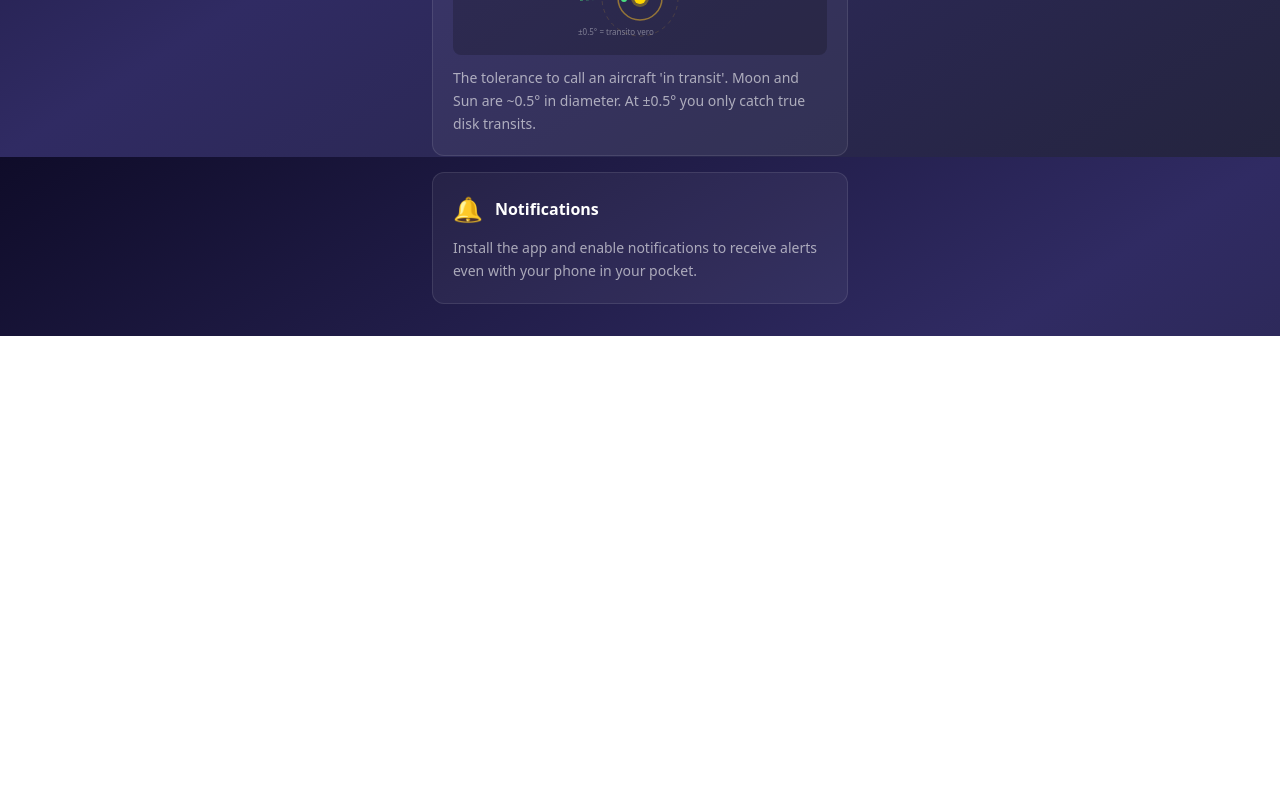
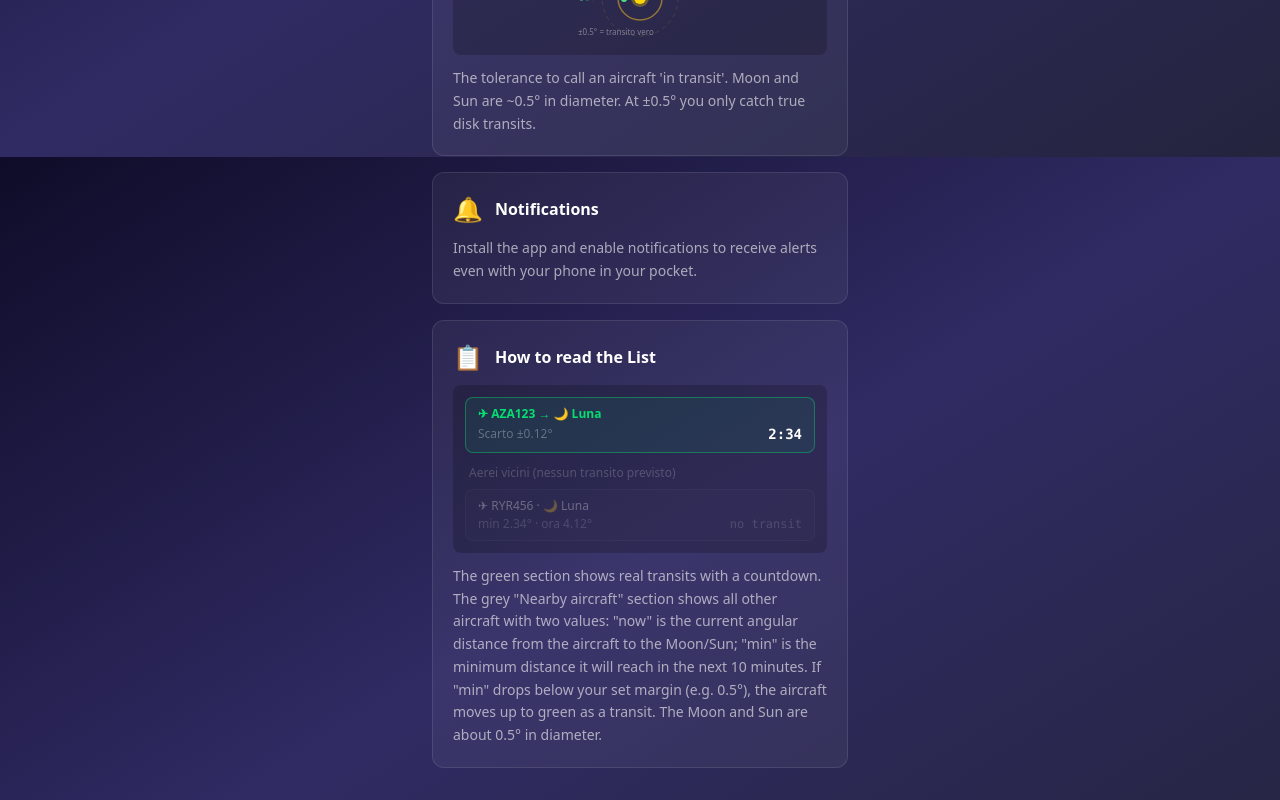
Before and after one commit to CristianoSticca/SolarMoon-PlaneTransitTracking, a Next.js app: page /en/guide in a window 1280 px wide. Shown: the part 643-1443 px from the top of the page. Before the commit the page ends 979 px from the top, so only its background shows below. Built offline with nearby package versions, Linux system fonts and the light colour scheme.

Commit message:
feat: add list reading guide section with visual example

```diff
--- a/components/guide/GuideContent.tsx
+++ b/components/guide/GuideContent.tsx
@@ -67,6 +67,31 @@ function MarginDiagram() {
   )
 }
 
+function ListExampleDiagram() {
+  return (
+    <div className="w-full space-y-2 text-left">
+      {/* Transit row */}
+      <div className="rounded-lg px-3 py-2 border border-green-400/40 bg-green-400/8">
+        <div className="text-xs font-semibold text-green-400">✈ AZA123 → 🌙 Luna</div>
+        <div className="flex justify-between items-center mt-0.5">
+          <span className="text-white/30 text-xs">Scarto ±0.12°</span>
+          <span className="text-white font-mono text-sm font-bold">2:34</span>
+        </div>
+      </div>
+      {/* Nearby separator */}
+      <div className="text-white/20 text-xs px-1 pt-1">Aerei vicini (nessun transito previsto)</div>
+      {/* Nearby row */}
+      <div className="rounded-lg px-3 py-2 border border-white/5 bg-white/2 opacity-60">
+        <div className="text-xs text-white/50">✈ RYR456 · 🌙 Luna</div>
+        <div className="flex justify-between items-center mt-0.5">
+          <span className="text-white/25 text-xs">min 2.34° · ora 4.12°</span>
+          <span className="text-white/25 text-xs font-mono">no transit</span>
+        </div>
+      </div>
+    </div>
+  )
+}
+
 export function GuideContent() {
   const t = useTranslations('guide')
 
@@ -94,6 +119,12 @@ export function GuideContent() {
         title={t('notifications.title')}
         desc={t('notifications.desc')}
       />
+      <Section
+        icon="📋"
+        title={t('listReading.title')}
+        desc={t('listReading.desc')}
+        visual={<ListExampleDiagram />}
+      />
     </div>
   )
 }
--- a/messages/en.json
+++ b/messages/en.json
@@ -60,7 +60,8 @@
     "radar": { "title": "The Radar", "desc": "You are at the center. Moon and Sun are fixed points in the sky. Aircraft move — green means on a transit path." },
     "radius": { "title": "Search radius", "desc": "How many km around you we query for aircraft. 25 km is the optimal value to avoid noise." },
     "margin": { "title": "Angular margin", "desc": "The tolerance to call an aircraft 'in transit'. Moon and Sun are ~0.5° in diameter. At ±0.5° you only catch true disk transits." },
-    "notifications": { "title": "Notifications", "desc": "Install the app and enable notifications to receive alerts even with your phone in your pocket." }
+    "notifications": { "title": "Notifications", "desc": "Install the app and enable notifications to receive alerts even with your phone in your pocket." },
+    "listReading": { "title": "How to read the List", "desc": "The green section shows real transits with a countdown. The grey \"Nearby aircraft\" section shows all other aircraft with two values: \"now\" is the current angular distance from the aircraft to the Moon/Sun; \"min\" is the minimum distance it will reach in the next 10 minutes. If \"min\" drops below your set margin (e.g. 0.5°), the aircraft moves up to green as a transit. The Moon and Sun are about 0.5° in diameter." }
   },
   "nav": {
     "monitor": "Monitor",
--- a/messages/it.json
+++ b/messages/it.json
@@ -60,7 +60,8 @@
     "radar": { "title": "Il Radar", "desc": "Tu sei al centro. Luna e Sole sono punti fissi nel cielo. Gli aerei si muovono — in verde se in rotta di transito." },
     "radius": { "title": "Raggio di ricerca", "desc": "Quanti km intorno a te interroghiamo per trovare aerei. 25 km è il valore ottimale per non avere troppo rumore." },
     "margin": { "title": "Margine angolare", "desc": "La tolleranza per considerare un aereo 'in transito'. Luna e Sole misurano ~0.5° di diametro. Con ±0.5° catturi solo i transiti veri sul disco." },
-    "notifications": { "title": "Notifiche", "desc": "Installa l'app e abilita le notifiche per ricevere avvisi anche con il telefono in tasca." }
+    "notifications": { "title": "Notifiche", "desc": "Installa l'app e abilita le notifiche per ricevere avvisi anche con il telefono in tasca." },
+    "listReading": { "title": "Come leggere la Lista", "desc": "La sezione verde mostra i transiti reali con countdown. La sezione grigia \"Aerei vicini\" mostra tutti gli altri aerei con due valori: \"ora\" è la distanza angolare attuale dall'aereo alla Luna/Sole; \"min\" è la distanza minima che raggiungerà nei prossimi 10 minuti. Se \"min\" scende sotto il tuo margine impostato (es. 0.5°), l'aereo sale in verde come transito. La Luna e il Sole misurano circa 0.5° di diametro." }
   },
   "nav": {
     "monitor": "Monitor",
```
